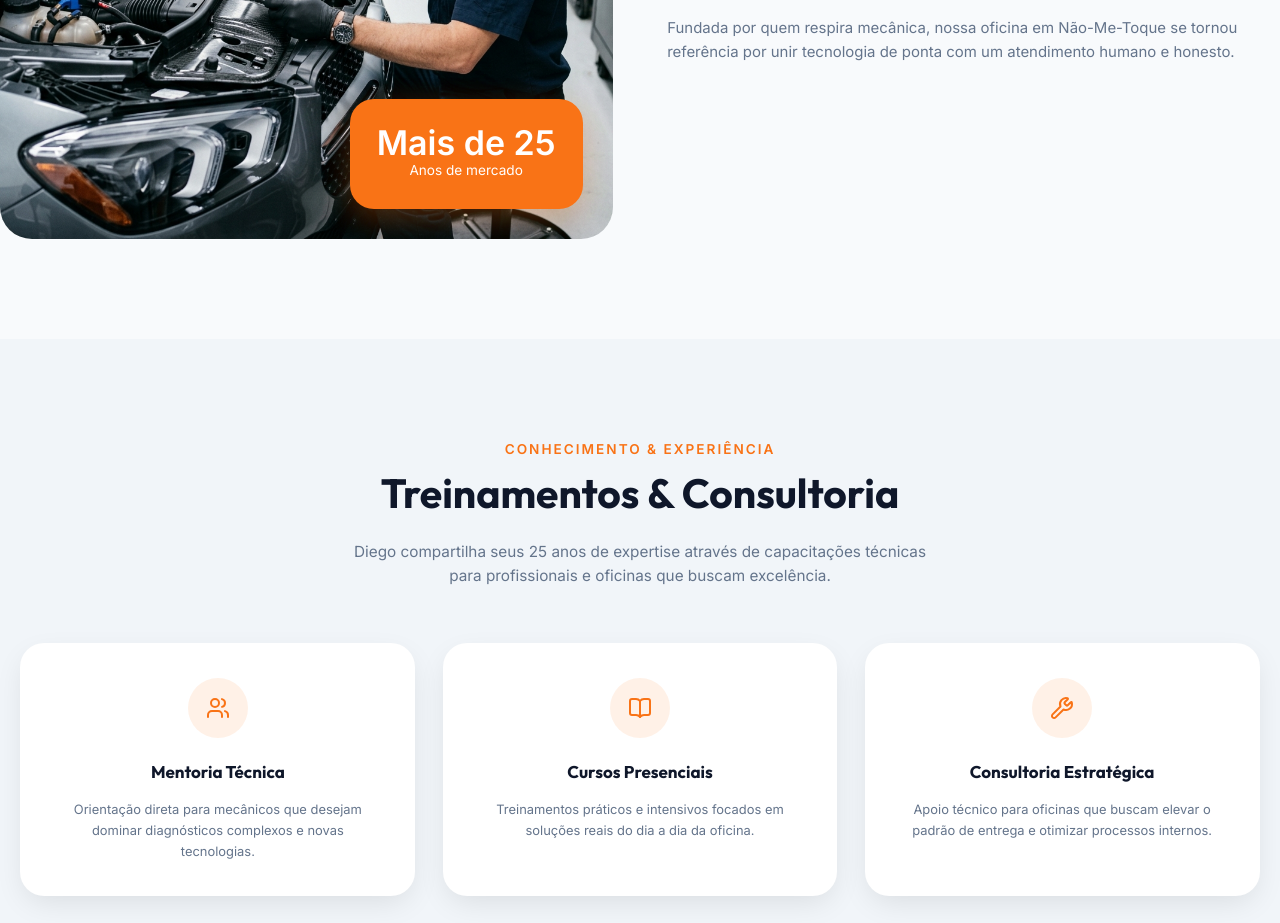
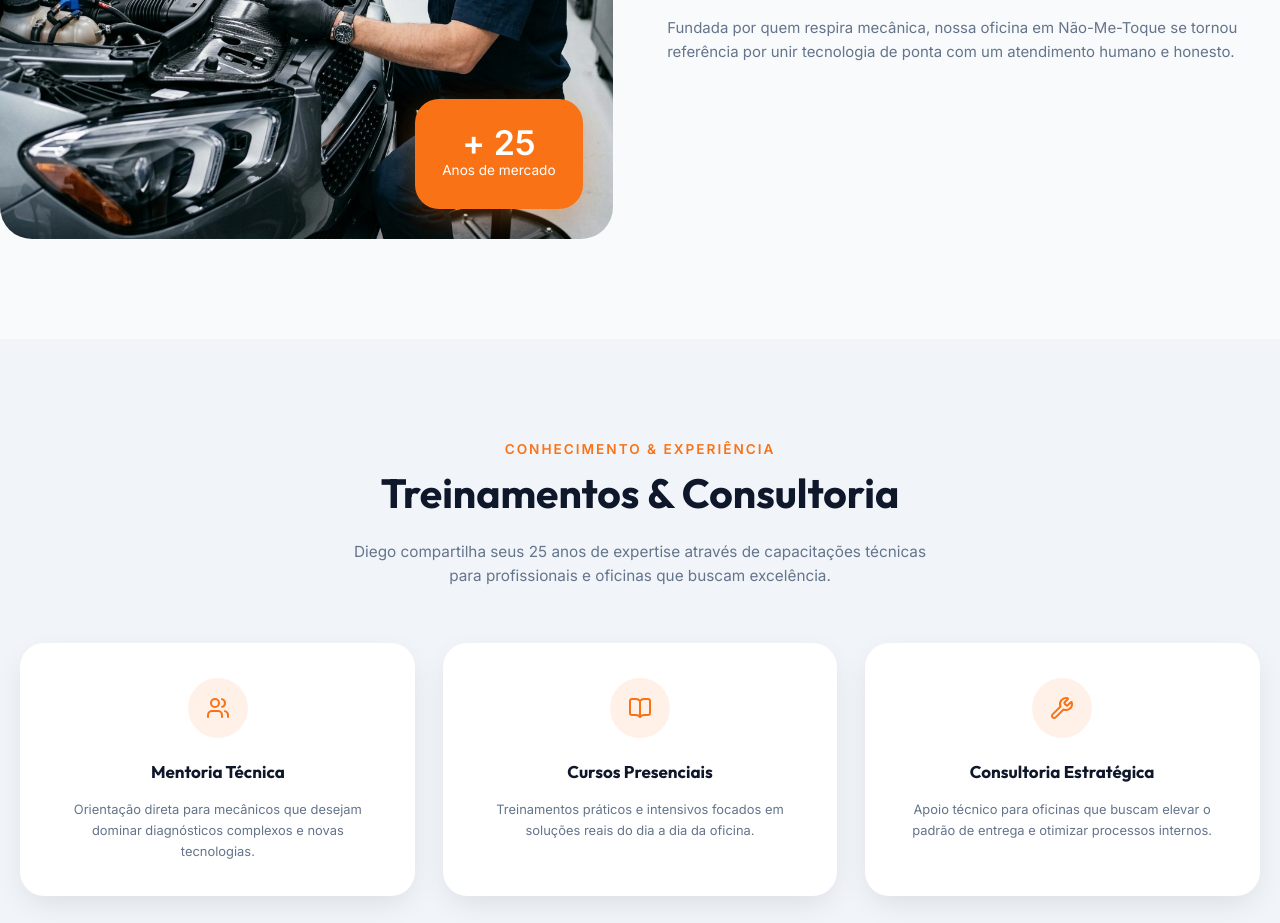
Before and after one commit to VictorJacquesIA/Diego-mecanica-nmt, a website built with Vite: page index.html in a window 1280 px wide. Shown: the part 2547-3470 px from the top of the page. Built offline with nearby package versions, Linux system fonts and the light colour scheme; files whose address does not match are found by name.

Commit message:
versão de apresentação

```diff
--- a/index.html
+++ b/index.html
@@ -201,7 +201,7 @@
             <div class="about-image" data-reveal>
                 <img src="about-bg.png" alt="Equipe Diego Mecânica">
                 <div class="about-experience">
-                    <span>Mais de 25</span>
+                    <span> + 25</span>
                     Anos de mercado
                 </div>
             </div>
```
Also changed, not shown: dist/assets/about-bg-CYXUIpX4.png (added), dist/assets/index-BuqkKh_3.css (added), dist/assets/logo-Bj34u0n4.png (added), dist/assets/logo-black-Dp3Kqz2t.png (added), dist/assets/v2-B-CDsvb7.png (added), dist/index.html (added), hero-bg1.png (deleted), logo2.png (deleted), 2 other files.
